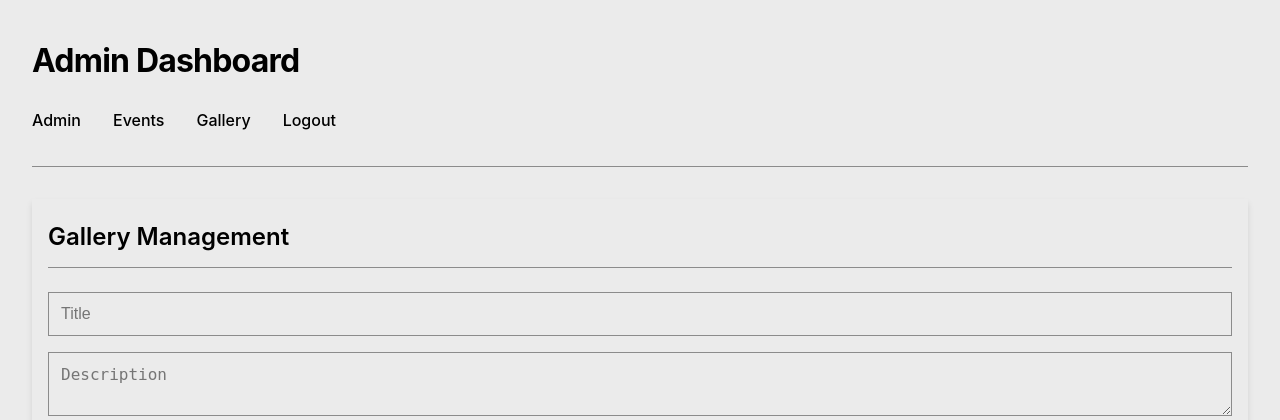
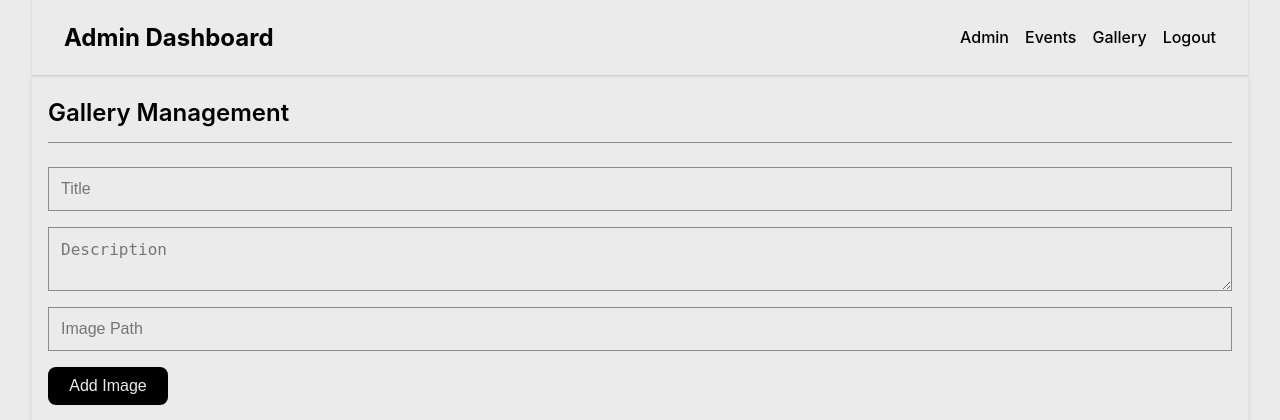
Before and after one commit to Ranjan-Shettigar/Advaita, a PHP site: page /phpmail/admin_dashboard.php in a window 1280 px wide; the page is wider, and only the part inside the window is pictured. Shown: the top 420 px of that part. Run offline with PHP 8.4, Linux system fonts and the light colour scheme; a user stored in the database is signed in; data comes from the database, SQL or seed files in the repository.

```diff
--- a/admin_dashboard.php
+++ b/admin_dashboard.php
@@ -133,8 +133,9 @@ $events_result = $conn->query($events_query);
 </head>
 <body>
     <header>
-        <h1>Admin Dashboard</h1>
+
         <nav>
+        <div class="nav-brand">Admin Dashboard</div>
             <ul>
                 <li><a href="admin.php">Admin</a></li> <!-- New link -->
                 <li><a href="#events">Events</a></li>
--- a/styles/admin_dashboard.css
+++ b/styles/admin_dashboard.css
@@ -23,32 +23,45 @@
   }
 
   header {
-    padding: 2rem 0;
-    border-bottom: 1px solid var(--border);
-    margin-bottom: 2rem;
+    background-color: var(--card);
+    box-shadow: 0 1px 3px 0 rgba(0, 0, 0, 0.1), 0 1px 2px 0 rgba(0, 0, 0, 0.06);
+  }
+
+  nav {
+    display: flex;
+    justify-content: space-between;
+    align-items: center;
+    padding: 1rem 2rem;
+    margin: 0 auto;
+  }
+
+  .nav-brand {
+    font-size: 1.5rem;
+    font-weight: 700;
+    color: var(--primary);
+  }
+
+  nav ul {
+    display: flex;
+    list-style-type: none;
+    padding: 0;
+    margin: 0;
+  }
+
+  nav ul li {
+    margin-left: 1rem;
+  }
+
+  nav ul li a {
+    color: var(--primary);
+    text-decoration: none;
+    font-weight: 500;
   }
 
   h1 {
     font-size: 2rem;
     font-weight: 700;
-    letter-spacing: -0.025em;
-  }
-
-  nav {
-    margin-top: 1rem;
-  }
-
-  nav ul {
-    list-style-type: none;
-    display: flex;
-    gap: 2rem;
-  }
-
-  nav a {
-    color: var(--foreground);
-    text-decoration: none;
-    font-weight: 500;
-    transition: opacity 0.2s ease-in-out;
+    margin-bottom: 2rem;
   }
 
   nav a:hover {
```
Also changed, not shown: auth/admin_login.php (+89 -1 lines).
